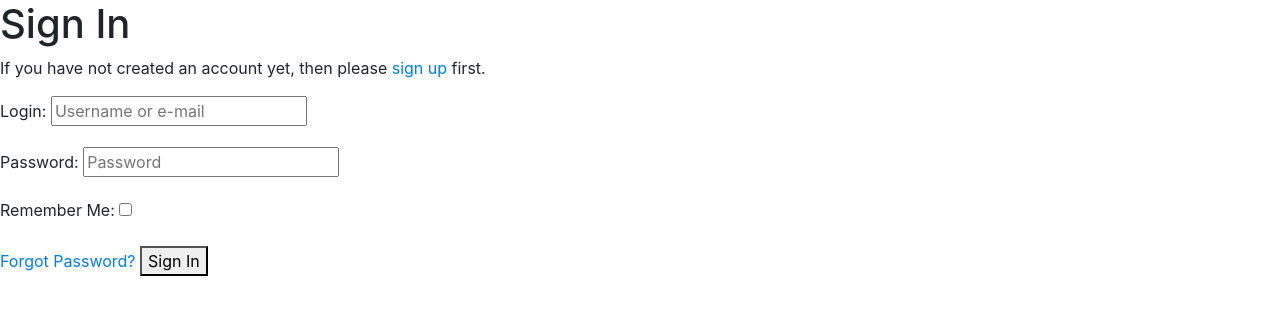
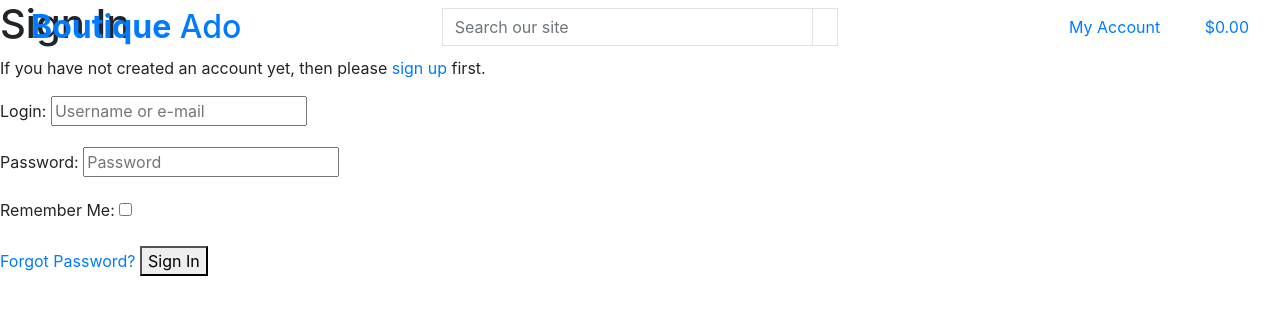
Before and after one commit to luizsmania/boutique_ado, a Django app: page /accounts/login/ in a window 1280 px wide. Shown: the top 315 px of the page. Run offline with Django 3.2, Linux system fonts and the light colour scheme; some libraries are stand-ins or nearby versions.

Commit message:
Added main page header

```diff
--- a/home/templates/home/index.html
+++ b/home/templates/home/index.html
@@ -1,7 +1,7 @@
 {% extends "base.html" %}
 {% load static %}
 
-{% bock page_header %}
+{% block page_header %}
     <div class="container header-container">
         <div class="row">
             <div class="col"></div>
--- a/templates/base.html
+++ b/templates/base.html
@@ -13,30 +13,86 @@
     {% block extra_meta %}
     {% endblock %}
 
-
     {% block corecss %}
-    <!-- Bootstrap CSS -->
-    <link rel="stylesheet" href="https://cdn.jsdelivr.net/npm/bootstrap@4.4.1/dist/css/bootstrap.min.css" integrity="sha384-Vkoo8x4CGsO3+Hhxv8T/Q5PaXtkKtu6ug5TOeNV6gBiFeWPGFN9MuhOf23Q9Ifjh" crossorigin="anonymous">
+        <link rel="stylesheet" href="https://stackpath.bootstrapcdn.com/bootstrap/4.4.1/css/bootstrap.min.css" integrity="sha384-Vkoo8x4CGsO3+Hhxv8T/Q5PaXtkKtu6ug5TOeNV6gBiFeWPGFN9MuhOf23Q9Ifjh" crossorigin="anonymous">
     {% endblock %}
 
     {% block extra_css %}
     {% endblock %}
 
-
     {% block corejs %}
         <script src="https://code.jquery.com/jquery-3.4.1.slim.min.js" integrity="sha384-J6qa4849blE2+poT4WnyKhv5vZF5SrPo0iEjwBvKU7imGFAV0wwj1yYfoRSJoZ+n" crossorigin="anonymous"></script>
         <script src="https://cdn.jsdelivr.net/npm/popper.js@1.16.0/dist/umd/popper.min.js" integrity="sha384-Q6E9RHvbIyZFJoft+2mJbHaEWldlvI9IOYy5n3zV9zzTtmI3UksdQRVvoxMfooAo" crossorigin="anonymous"></script>
-    <script src="https://cdn.jsdelivr.net/npm/bootstrap@4.4.1/dist/js/bootstrap.min.js" integrity="sha384-wfSDF2E50Y2D1uUdj0O3uMBJnjuUD4Ih7YwaYd1iqfktj0Uod8GCExl3Og8ifwB6" crossorigin="anonymous"></script>
+        <script src="https://stackpath.bootstrapcdn.com/bootstrap/4.4.1/js/bootstrap.min.js" integrity="sha384-wfSDF2E50Y2D1uUdj0O3uMBJnjuUD4Ih7YwaYd1iqfktj0Uod8GCExl3Og8ifwB6" crossorigin="anonymous"></script>
     {% endblock %}
 
     {% block extra_js %}
     {% endblock %}
 
-
     <title>Boutique Ado {% block extra_title %}{% endblock %}</title>
   </head>
   <body>
-    <header class="container-fluid fixed-top"></header>
+    <header class="container-fluid fixed-top">
+        <div class="row">
+            <div class="col-12 col-lg-4 my-auto py-1 py-lg-0 text-center text-lg-left">
+                <a href="{% url 'home' %}" class="nav-link main-logo-link">
+                    <h2 class="logo-font text-black my-0"><strong>Boutique</strong> Ado</h2>
+                </a>
+            </div>
+            <div class="col-12 col-lg-4 my-auto py-1 py-lg-0">
+                <form method="GET" action="">
+                    <div class="input-group w-100">
+                        <input class="form-control border border-black rounded-0" type="text" name="q" placeholder="Search our site">
+                        <div class="input-group-append">
+                            <button class="form-control btn btn-black border border-black rounded-0" type="submit">
+                                <span class="icon">
+                                    <i class="fas fa-search"></i>
+                                </span>
+                            </button>
+                        </div>
+                    </div>
+                </form>
+            </div>
+            <div class="col-12 col-lg-4 my-auto py-1 py-lg-0">
+                <ul class="list-inline list-unstyled text-center text-lg-right my-0">
+                    <li class="list-inline-item dropdown">
+                        <a class="text-black nav-link" href="#" id="user-options" data-toggle="dropdown" aria-haspopup="true" aria-expanded="false">
+                            <div class="text-center">
+                                <div><i class="fas fa-user fa-lg"></i></div>
+                                <p class="my-0">My Account</p>
+                            </div>
+                        </a>
+                        <div class="dropdown-menu border-0" aria-labelledby="user-options">
+                            {% if request.user.is_authenticated %}
+                                {% if request.user.is_superuser %}
+                                    <a href="" class="dropdown-item">Product Management</a>
+                                {% endif %}
+                                <a href="" class="dropdown-item">My Profile</a>
+                                <a href="{% url 'account_logout' %}" class="dropdown-item">Logout</a>
+                            {% else %}
+                                <a href="{% url 'account_signup' %}" class="dropdown-item">Register</a>
+                                <a href="{% url 'account_login' %}" class="dropdown-item">Login</a>
+                            {% endif %}
+                        </div>
+                    </li>
+                    <li class="list-inline-item">
+                        <a class="{% if grand_total %}text-info font-weight-bold{% else %}text-black{% endif %} nav-link" href="">
+                            <div class="text-center">
+                                <div><i class="fas fa-shopping-bag fa-lg"></i></div>
+                                <p class="my-0">
+                                    {% if grand_total %}
+                                        ${{ grand_total|floatformat:2 }}
+                                    {% else %}
+                                        $0.00
+                                    {% endif %}
+                                </p>
+                            </div>
+                        </a>
+                    </li>
+                </ul>
+            </div>
+        </div>
+    </header>
 
     {% if messages %}
         <div class="message-container"></div>
@@ -51,5 +107,6 @@
     {% block postloadjs %}
     {% endblock %}
 
+
   </body>
 </html>
```
Lines whose indentation alone changed are shown as unchanged.
